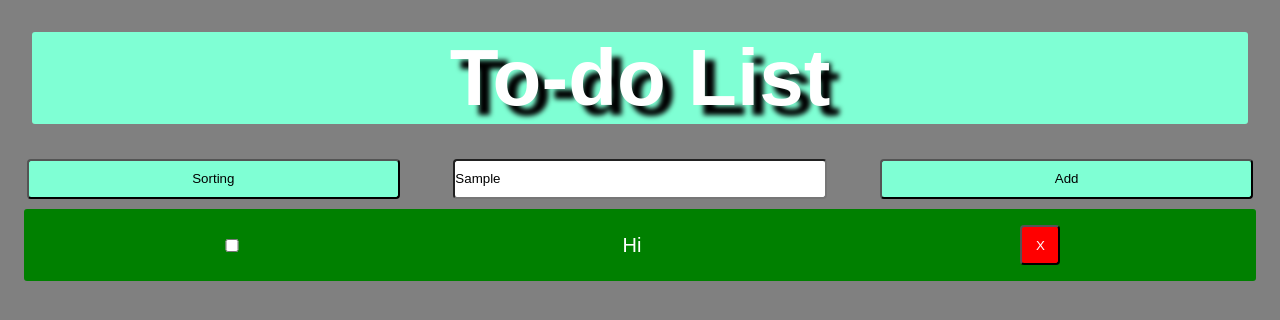
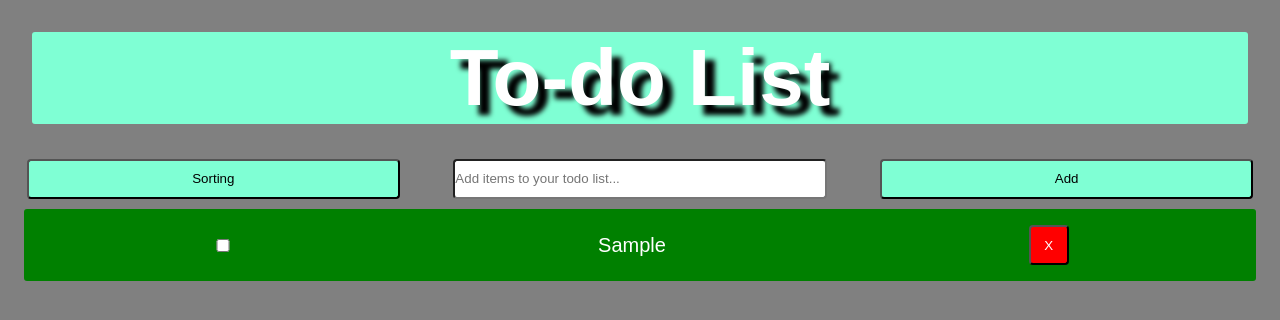
Before and after one commit to harriselvin/Todo-exercise, a plain HTML site: page index.html in a window 1280 px wide. Both pictures are taken after typing "Sample" into the empty fields and a click on the button "Add". Drawn offline with Linux system fonts and the light colour scheme.

Commit message:
added functionality to app

```diff
--- a/Script/script.js
+++ b/Script/script.js
@@ -0,0 +1,65 @@
+const listItems = document.querySelector('ul')
+const sortBtn = document.querySelector('.sort')
+const addBtn = document.querySelector('.add')
+const input = document.querySelector('.input')
+
+let list = []
+
+function ListItem(id, name, createdDate, completed) {
+    this.id =id
+    this.name = name
+    this.createdDate = createdDate
+    this.completed = completed
+}
+
+function addItems() {
+
+    const month = ["January","February","March","April","May","June","July","August","September","October","November","December"];
+
+    let currentDate = new Date().getDate()
+    let currentMonth = month[new Date().getMonth()]
+    let year = new Date().getFullYear()
+
+    let date = (`${currentDate} ${currentMonth} ${year}`)
+
+    let item = new ListItem(1, input.value, date, true)
+
+    if (input.value.trim() !== '') {
+        let array = [item.name]
+        for (let arr of array) {
+            listItems.innerHTML += `
+                        <li>
+                            <input class="chkbox" type="checkbox">
+                                <span class="list-text">${arr}</span>
+                                <button class="delete">X</button>
+                        </li>
+                    `
+        }
+    }
+    const deleteItems = document.querySelectorAll('.delete')
+    let checkBox = document.querySelector('.chkbox')
+
+    console.log(deleteItems);
+    console.log(checkBox);
+
+    deleteItems.forEach(btn => {
+        btn.addEventListener('click', () => {
+            list.splice(0, 1)
+
+            console.log(list);
+        })
+    })
+}
+
+function submit() {
+    addItems()
+    clearInput()
+}
+
+function clearInput() {
+    input.value = ''
+}
+
+
+
+addBtn.addEventListener('click', submit)
--- a/index.html
+++ b/index.html
@@ -21,7 +21,7 @@
         </div>
         <div class="todo-list">
             <ul>
-                <li><input class="chkbox" type="checkbox"><span class="list-text">Hi</span><button class="delete">X</button></li>
+
             </ul>
         </div>
     </div>
```
